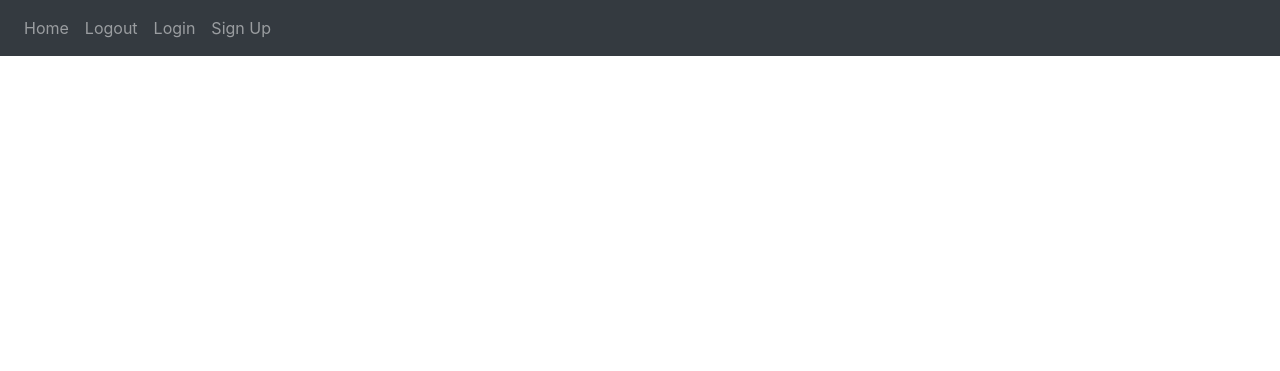
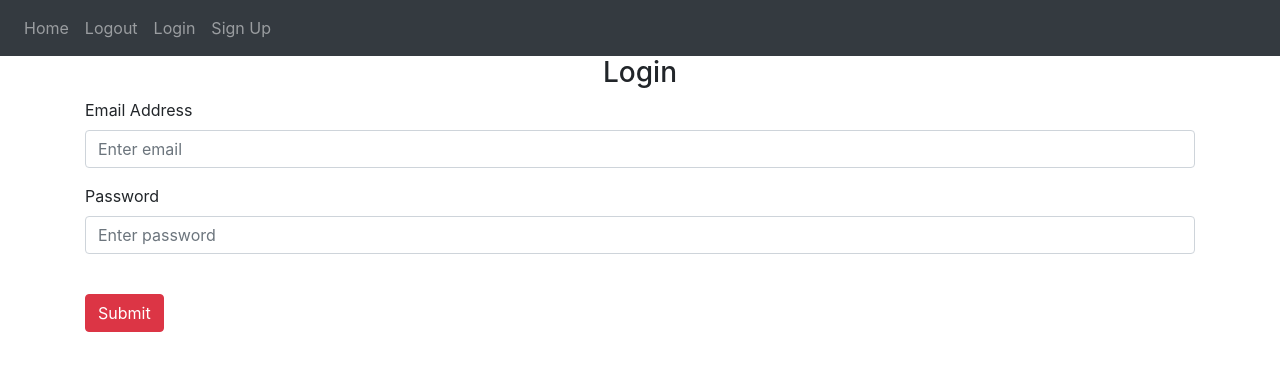
Before and after one commit to onkarsherkar/flask-web-app-tutorail, a Flask app: page /login in a window 1280 px wide. Shown: the top 371 px of the page. Run offline with Flask 2, Linux system fonts and the light colour scheme; some libraries are stand-ins or nearby versions.

Commit message:
flash messages added

```diff
--- a/website/auth.py
+++ b/website/auth.py
@@ -1,8 +1,8 @@
-from flask import Blueprint, render_template
+from flask import Blueprint, render_template, request, flash
 
 auth = Blueprint('auth', __name__)
 
-@auth.route('/login')
+@auth.route('/login', methods=['GET', 'POST'])
 def login():
   return render_template("login.html")
 
@@ -10,6 +10,17 @@ def login():
 def logout():
   return render_template("home.html")
 
-@auth.route('/sign-up')
+@auth.route('/sign-up', methods=['GET', 'POST'])
 def signup():
+  if request.method == 'POST':
+    email = request.form.get('email')
+    firstName = request.form.get('firstName')
+    password1 = request.form.get('password1')
+    password2 = request.form.get('password2')
+
+    if password1 != password2:
+      flash('Password is not matching', category='error')
+    else:
+      flash('Account is created!', category='success')
+
   return render_template("sign_up.html")
--- a/website/templates/base.html
+++ b/website/templates/base.html
@@ -36,6 +36,23 @@
         </div>
       </div>
     </nav>
+    {% with messages = get_flashed_messages(with_categories=true) %} {% if
+    messages %} {% for category, message in messages %} {% if category ==
+    'error' %}
+    <div class="alert alert-danger alert-dismissable fase show">
+      {{message}}
+      <button type="button" class="close" data-dismiss="alert">
+        <span aria-hidden="true">&times;</span>
+      </button>
+    </div>
+    {% else %}
+    <div class="alert alert-success alert-dismissable fase show">
+      {{message}}
+      <button type="button" class="close" data-dismiss="alert">
+        <span aria-hidden="true">&times;</span>
+      </button>
+    </div>
+    {% endif %} {% endfor %} {% endif %}{% endwith %}
     <div class="container">{% block content %} {% endblock %}</div>
     <script
       src="https://code.jquery.com/jquery-3.2.1.slim.min.js"
--- a/website/templates/login.html
+++ b/website/templates/login.html
@@ -1,2 +1,31 @@
 {% extends "base.html" %}
 {% block title %} Login {% endblock %}
+{% block
+  content %}
+  <form method="post">
+    <h3 align="center">Login</h3>
+    <div class="form-group">
+      <label for="email">Email Address</label>
+      <input
+        type="email"
+        class="form-control"
+        id="email"
+        name="email"
+        placeholder="Enter email"
+      />
+    </div>
+    <div class="form-group">
+      <label for="password">Password</label>
+      <input
+        type="password"
+        class="form-control"
+        id="password"
+        name="password"
+        placeholder="Enter password"
+      />
+    </div>
+    </br>
+    <button type="submit" class="btn btn-danger">Submit</button>
+  </form>
+
+  {% endblock %}
```
